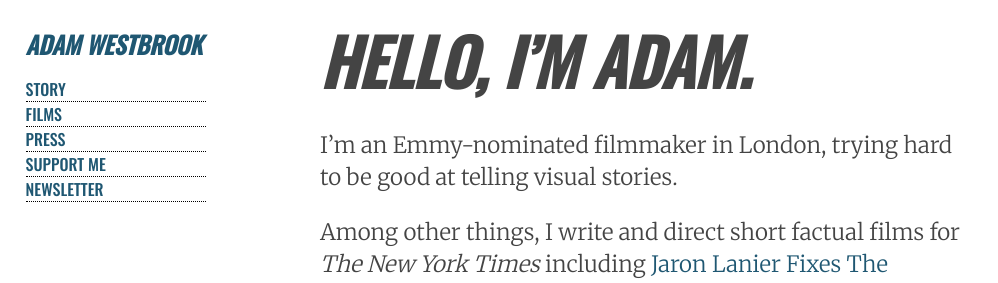
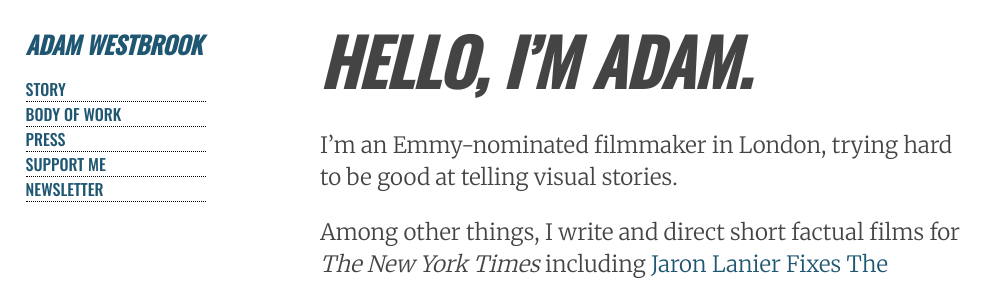
Before and after one commit to AdamWestbrook/adamwestbrook.github.io, a Jekyll site: the page built from index.md, in a window 1280 px wide. Shown: the top 283 px of the page, without its empty margins (0-998 px from the left). Built offline with Jekyll 4.4.1, drawn with Linux system fonts in a browser that asks for light colours.

Commit message:
Update menu item
Films > body of work

```diff
--- a/_includes/menu.html
+++ b/_includes/menu.html
@@ -4,7 +4,7 @@
 
     <ul>
         <li><a href="/story">STORY</a></li>
-        <li><a href="/films">FILMS</a></li>
+        <li><a href="/films">BODY OF WORK</a></li>
         <li><a href="/press">PRESS</a></li>
         <li><a href="/support">SUPPORT ME</a></li>
         <li><a href="https://adamwestbrook.substack.com">NEWSLETTER</a></li>
```
